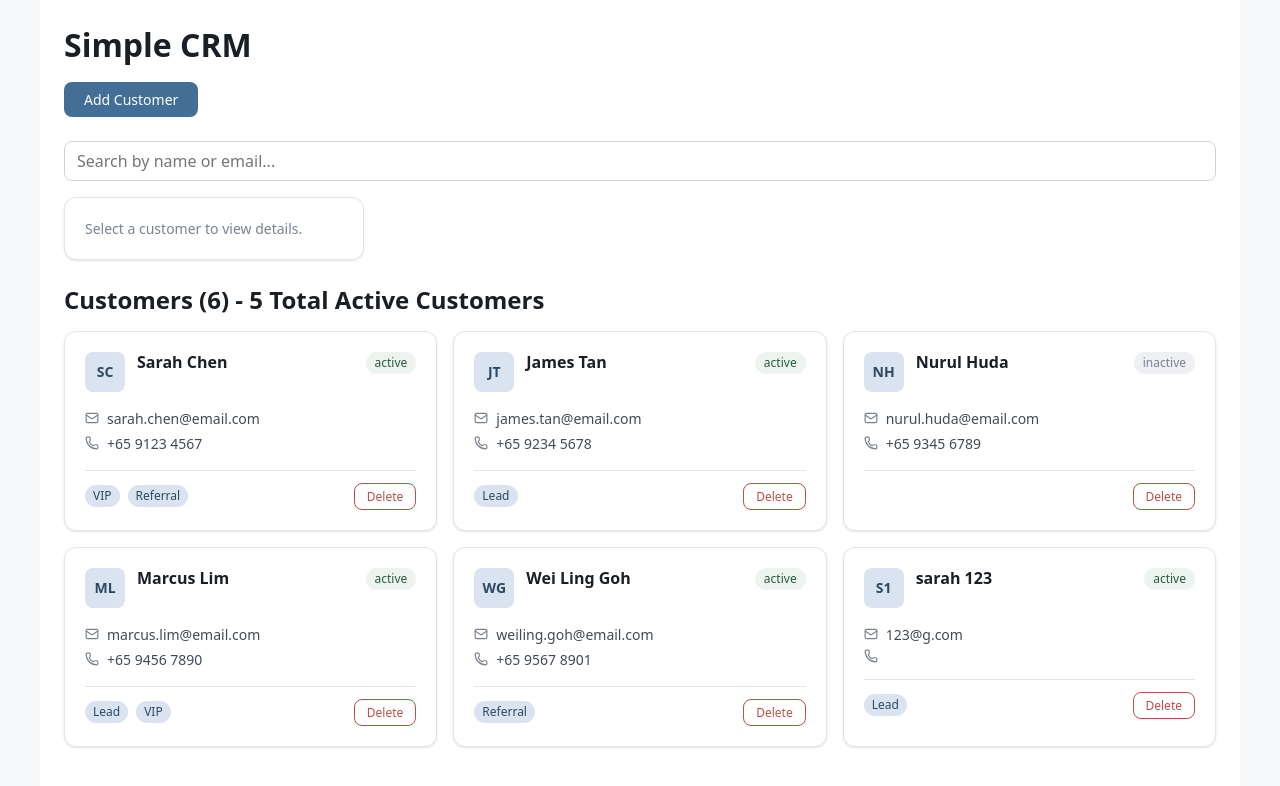
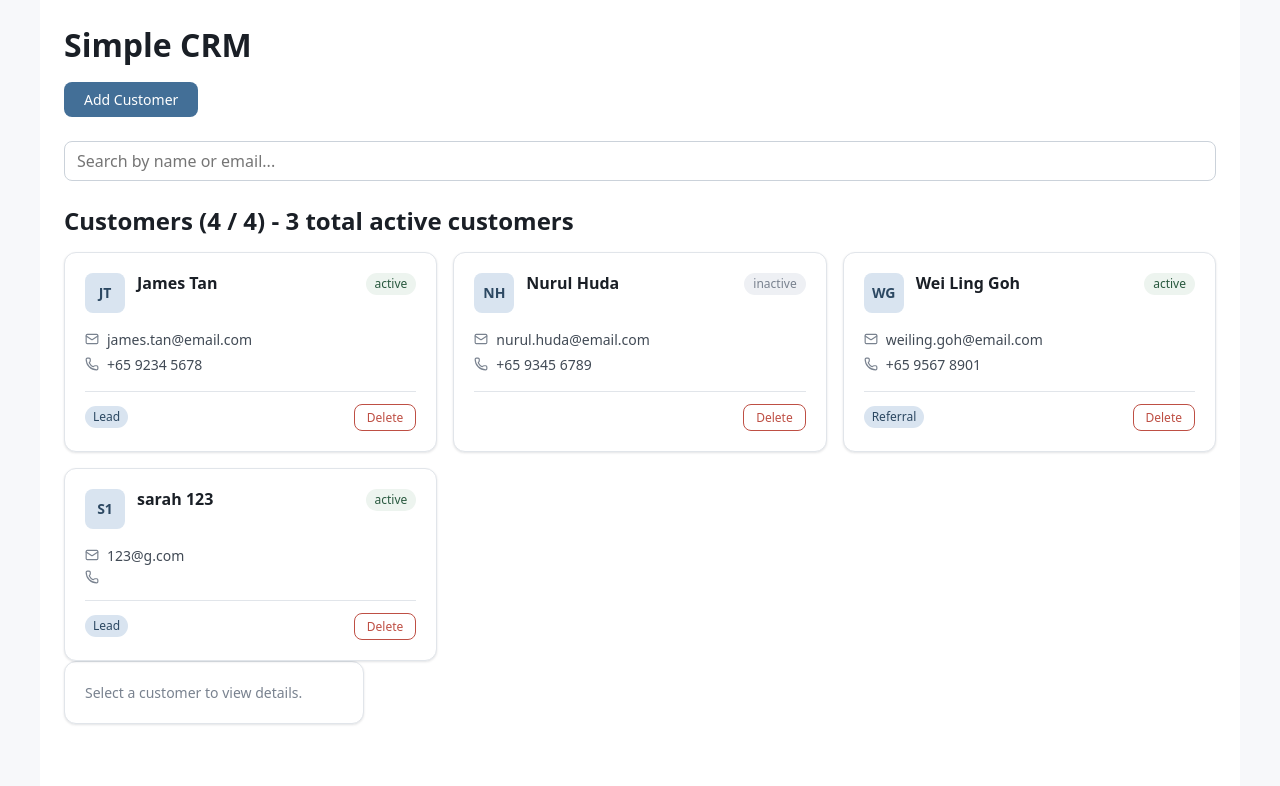
Before and after one commit to Joel-Wong0794/simple-crm-example, a React (Vite) app: page / in a window 1280 px wide. Shown: the top 786 px of the page. Built offline with nearby package versions, Linux system fonts and the light colour scheme; data requests are answered from the project's data file.

Commit message:
(2026-07-06) Fetching a Single Customer with GET.

```diff
--- a/data/db.json
+++ b/data/db.json
@@ -1,20 +1,5 @@
 {
   "customers": [
-    {
-      "id": "c1",
-      "firstName": "Sarah",
-      "lastName": "Chen",
-      "email": "sarah.chen@email.com",
-      "phone": "+65 9123 4567",
-      "status": "active",
-      "tags": [
-        "VIP",
-        "Referral"
-      ],
-      "company": "Fintech Pte Ltd",
-      "notes": "Referred by Marcus. Interested in the enterprise plan.",
-      "createdAt": "2024-03-12"
-    },
     {
       "id": "c2",
       "firstName": "James",
@@ -40,21 +25,6 @@
       "company": "Gov Agency",
       "notes": "",
       "createdAt": "2024-01-20"
-    },
-    {
-      "id": "c4",
-      "firstName": "Marcus",
-      "lastName": "Lim",
-      "email": "marcus.lim@email.com",
-      "phone": "+65 9456 7890",
-      "status": "active",
-      "tags": [
-        "Lead",
-        "VIP"
-      ],
-      "company": "RetailX Pte Ltd",
-      "notes": "High-value account. Has requested a custom SLA.",
-      "createdAt": "2023-11-05"
     },
     {
       "id": "c5",
--- a/src/App.jsx
+++ b/src/App.jsx
@@ -19,43 +19,49 @@ const initialFormState = {
 export const API_BASE = "http://localhost:3001";
 
 function App() {
-  const [showForm, setShowForm] = useState(false)
   const [customers, setCustomers] = useState([]);
   const [form, setForm] = useState(initialFormState);
   const [searchTerm, setSearchTerm] = useState("");
   const [selectedCustomer, setSelectedCustomer] = useState(null);
+  const [showForm, setShowForm] = useState(false);
   const [loading, setLoading] = useState(false);
   const [error, setError] = useState(null);
   const [submitting, setSubmitting] = useState(false);
+  const [selectedId, setSelectedId] = useState(null);
+
+  // Derived states
+  // whenever value can be computed from existing state, always use derive state
+  const activeCount = customers.filter((c) => c.status === "active").length;
 
   const filteredCustomers = customers.filter((c) =>
     c.firstName.toLowerCase().includes(searchTerm.toLowerCase()),
   );
-  const activeCustomerCount = customers.filter((c) =>
-    c.status == "active",
-  ).length;
 
   useEffect(() => {
     const loadCustomers = async () => {
       setLoading(true);
-    try{
+      try {
         // fake delay
-      await new Promise((resolve) => setTimeout(resolve, 1000));
+        await new Promise((resolve) => setTimeout(resolve, 2000));
         const response = await fetch(`${API_BASE}/customers`);
+
         if (!response.ok) {
           throw new Error(`Server error: ${response.status}`);
         }
+
         const data = await response.json();
         setCustomers(data);
       } catch (err) {
         setError(err.message);
       } finally {
-        setLoading(false)
+        setLoading(false);
       }
     };
 
     loadCustomers();
   }, []); // empty array: run once on mount
+
+  // loadCustomers();
 
   const handleChange = (e) => {
     // if(e.target.name === "firstName") {
@@ -79,10 +85,17 @@ function App() {
         throw new Error(`Failed to delete customer: ${response.status}`);
       }
 
+      // server - 10 custs, delete 1, delete 2 = 7
+      // client - 10 custs, delete 1 = 9
+      // this code will never be reach if error thrown above
       setCustomers(customers.filter((c) => c.id !== customerId));
+      // loadCustomers();
 
-      if (selectedCustomer?.id === customerId) {
-        setSelectedCustomer(null);
+      // if (selectedCustomer?.id === customerId) {
+      //   setSelectedCustomer(null);
+      // }
+      if (selectedId === customerId) {
+        setSelectedId(null);
       }
     } catch (err) {
       alert(err.message);
@@ -115,20 +128,26 @@ function App() {
     };
 
     try {
+      await new Promise((resolve) => setTimeout(resolve, 2000));
       const response = await fetch(`${API_BASE}/customers`, {
         method: "POST",
         headers: { "Content-Type": "application/json" },
         body: JSON.stringify(newCustomer),
       });
-      // fake delay
-      await new Promise((resolve) => setTimeout(resolve, 1000));
+
       if (!response.ok) {
         throw new Error(`Failed to add customer: ${response.status}`);
       }
 
       const created = await response.json();
       setCustomers([...customers, created]);
-      setForm({ firstName: "", lastName: "", email: "", tags: [], status: "active" });
+      setForm({
+        firstName: "",
+        lastName: "",
+        email: "",
+        tags: [],
+        status: "active",
+      });
       setShowForm(false);
     } catch (err) {
       alert(err.message);
@@ -138,18 +157,18 @@ function App() {
   };
 
   if (loading) return <Spinner />;
-  if (error)   return <p className="status-message error">Error: {error}</p>;
+  if (error) return <p className="status-message error">Error: {error}</p>;
 
   return (
     <div className="simple-crm">
       <h1>Simple CRM</h1>
+
       <button
         className="toggle-form-btn"
         onClick={() => setShowForm(!showForm)}
       >
         {showForm ? "Cancel" : "Add Customer"}
       </button>
-
       {showForm && (
         <form onSubmit={handleAddCustomer} className="add-customer-form">
           <h3>Add New Customer</h3>
@@ -229,18 +248,17 @@ function App() {
           </button>
         </form>
       )}
+
       <div className="crm-layout">
         <div className="customer-panel">
           <SearchBar searchTerm={searchTerm} onSearch={setSearchTerm} />
-          <CustomerDetail customer={selectedCustomer} />
+
           <div className="customer-list">
             <h2>
-              Customers (
-              {searchTerm
-                ? `Showing ${filteredCustomers.length} of ${customers.length}`
-                : customers.length}
-              ) - {activeCustomerCount} Total Active Customers
+              Customers ({filteredCustomers.length} / {customers.length}) -{" "}
+              {activeCount} total active customers
             </h2>
+
             {filteredCustomers.length === 0 ? (
               <p className="empty-state">
                 {searchTerm
@@ -254,14 +272,18 @@ function App() {
                     key={customer.id}
                     customer={customer}
                     onDelete={handleDeleteCustomer}
-                    onSelect={setSelectedCustomer}
-                    isSelected={selectedCustomer?.id === customer.id}
+                    // onSelect={setSelectedCustomer}
+                    // isSelected={selectedCustomer?.id === customer.id}
+                    onSelect={setSelectedId}
+                    isSelected={selectedId === customer.id}
                   />
                 ))}
               </div>
             )}
           </div>
         </div>
+
+        <CustomerDetail selectedId={selectedId} />
       </div>
     </div>
   );
--- a/src/components/CustomerCard.jsx
+++ b/src/components/CustomerCard.jsx
@@ -12,7 +12,7 @@ function CustomerCard({ customer, onDelete, onSelect, isSelected }) {
   return (
     <div
       className={`${styles.card} ${isSelected ? styles.cardSelected : ""}`}
-      onClick={() => onSelect(customer)}
+      onClick={() => onSelect(customer.id)}
     >
       <div className={styles.header}>
         <div className={styles.avatar}>{initials(firstName, lastName)}</div>
--- a/src/components/CustomerDetail.jsx
+++ b/src/components/CustomerDetail.jsx
@@ -1,12 +1,60 @@
-// src/components/CustomerDetail.jsx
+import { useState, useEffect } from "react";
+import { API_BASE } from "../App";
 import styles from "./CustomerDetail.module.css";
+import Spinner from "./Spinner";
 
-function CustomerDetail({ customer }) {
+function CustomerDetail({ selectedId }) {
+  const [customer, setCustomer] = useState(null);
+  const [loading, setLoading] = useState(false);
+  const [error, setError] = useState(null);
+
+  useEffect(() => {
+    if (!selectedId) return;
+
+    const fetchCustomer = async () => {
+      setLoading(true);
+      setError(null);
+      try {
+        await new Promise((resolve) => setTimeout(resolve, 2000));
+        const response = await fetch(`${API_BASE}/customers/${selectedId}`);
+
+        if (!response.ok) {
+          throw new Error(`Server error: ${response.status}`);
+        }
+
+        const data = await response.json();
+        setCustomer(data);
+      } catch (err) {
+        setError(err.message);
+      } finally {
+        setLoading(false);
+      }
+    };
+
+    fetchCustomer();
+  }, [selectedId]);
+
   // Conditional rendering
-  if (!customer) {
+  if (!selectedId) {
     return (
       <div className={styles.panel}>
         <p className={styles.empty}>Select a customer to view details.</p>
+      </div>
+    );
+  }
+
+  if (error) {
+    return (
+      <div className={styles.panel}>
+        <p className={styles.empty}>Error: {error}</p>
+      </div>
+    );
+  }
+
+  if (loading || !customer) {
+    return (
+      <div className={styles.panel}>
+        <Spinner size={8} />
       </div>
     );
   }
```
Lines whose indentation alone changed are shown as unchanged.
